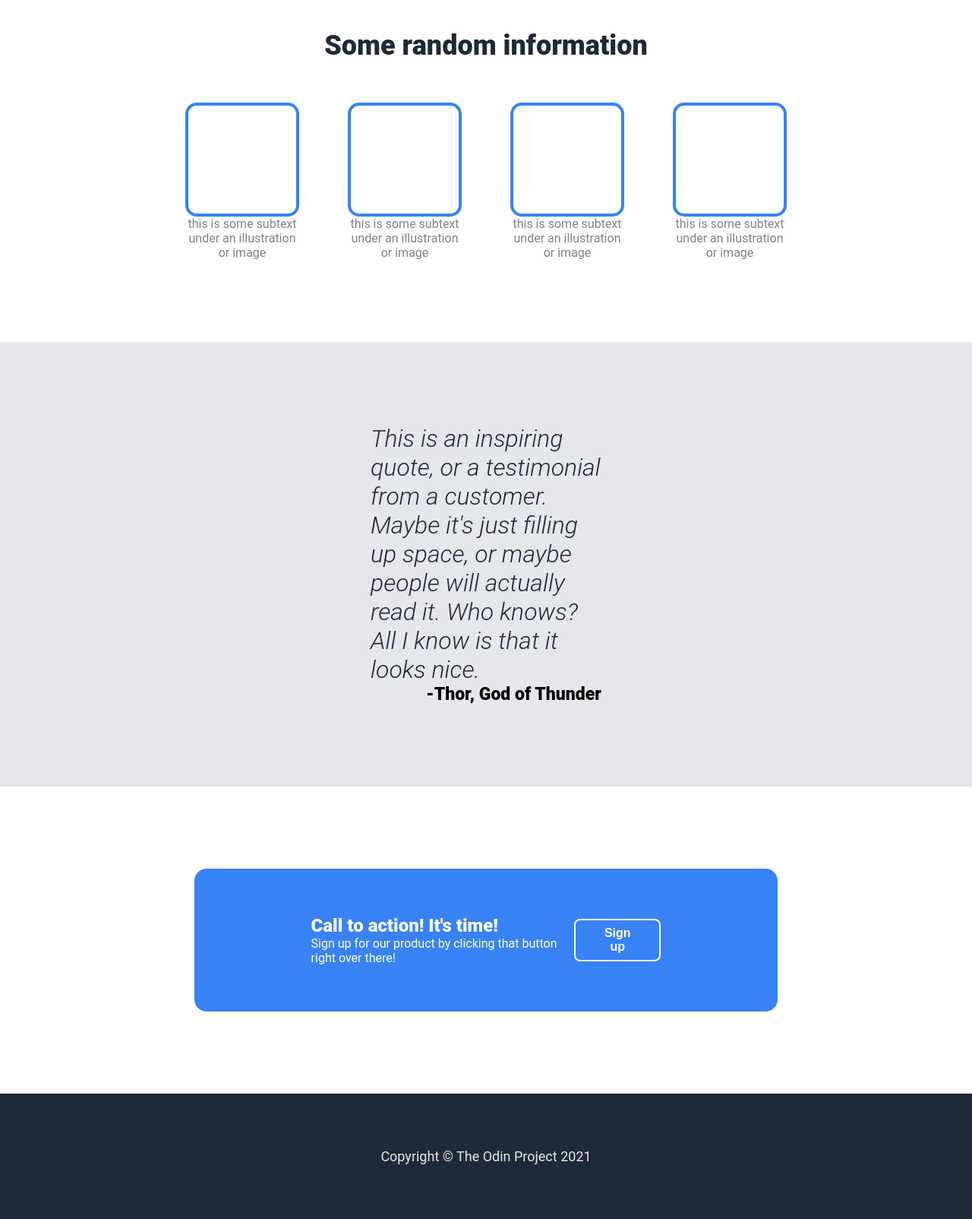
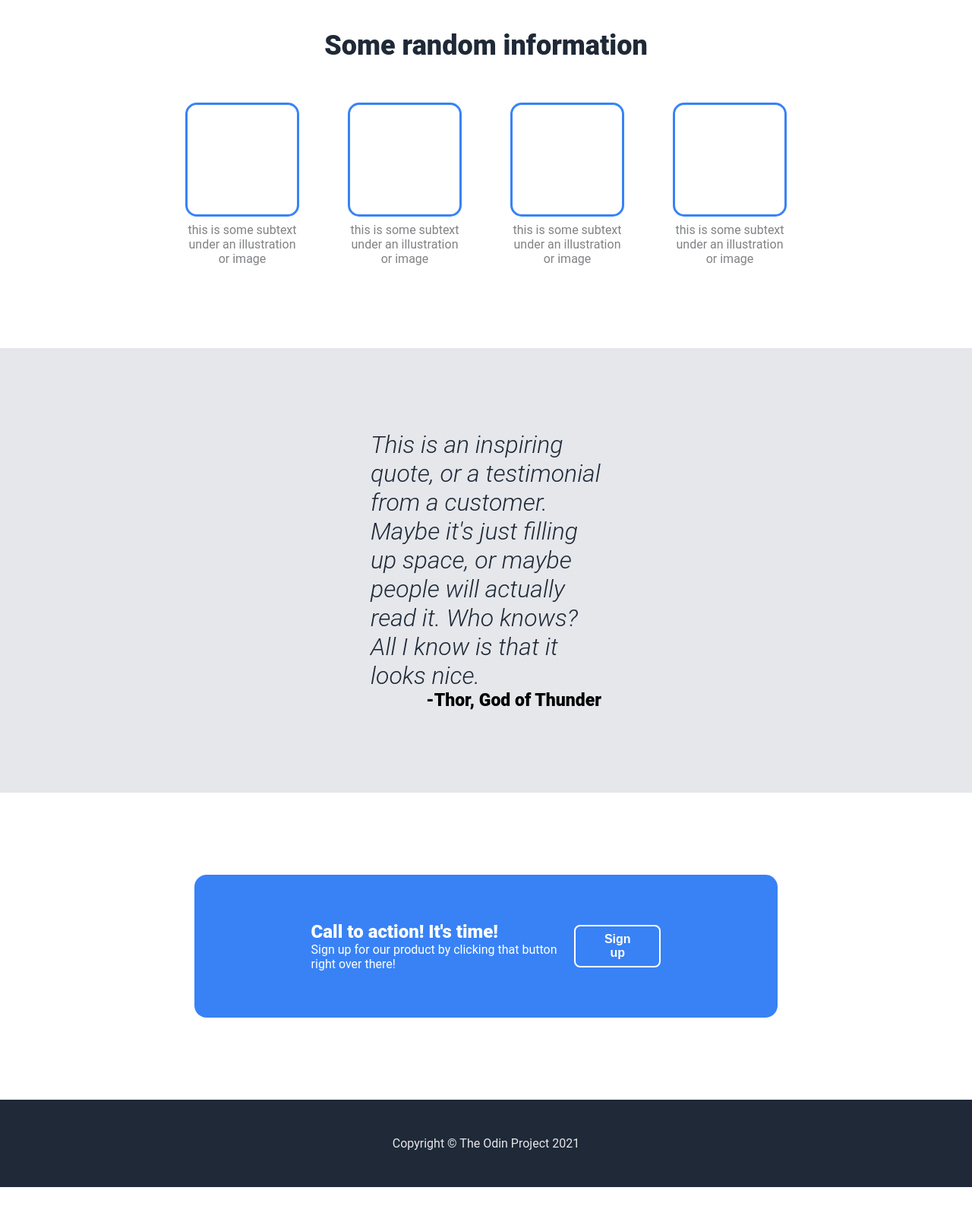
Before and after one commit to martineausw/odin-landing-page, a plain HTML site: page index.html in a window 1280 px wide. Shown: the part 698-2302 px from the top of the page at 76% size. After the commit the page ends 2260 px from the top, so only its background shows below. Drawn offline with Linux system fonts and the light colour scheme.

Commit message:
Adjust spacing for info images and footer

```diff
--- a/style.css
+++ b/style.css
@@ -115,10 +115,11 @@ button {
 }
 
 .info .placeholder {
-    border: 4px solid #3882F6;
+    border: 3px solid #3882F6;
     border-radius: 10%;
     height: 150px;
     min-width: 150px;
+    margin-bottom: 8px;
 }
 
 .info .message {
@@ -185,8 +186,8 @@ button {
 .footer.section {
     background-color: #1F2937;
     color: #E5E7EB;
-    font-size: 18px;
-    padding: 72px 20%;
+    font-size: 16px;
+    padding: 48px 20%;
     display: flex;
     justify-content: center;
     align-items: center;
```
